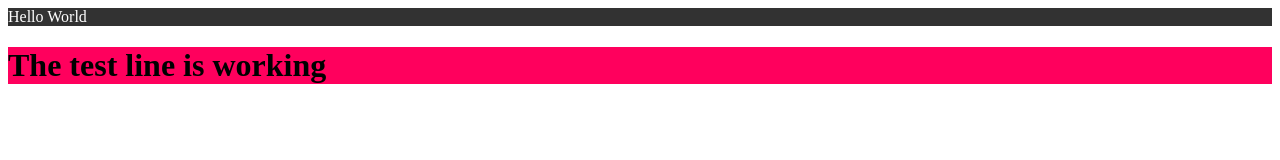
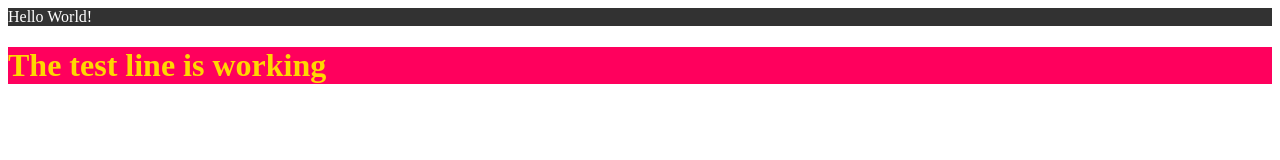
Before and after one commit to JayateerthK/REACT-JS1, a plain HTML site: page DAY1/index.htm in a window 1280 px wide. Drawn offline with Linux system fonts and the light colour scheme.

Commit message:
This a new change

```diff
--- a/index.htm
+++ b/DAY1/index.htm
@@ -8,7 +8,7 @@
 </head>
 <body>
     <div id="root"></div>
-    <h1>This is a test line</h1>
+    <h1>This is a test line.</h1>
 
     <script src="./script.js"></script>
 </body>
--- a/script.js
+++ b/DAY1/script.js
@@ -1,5 +1,5 @@
 const root = document.querySelector("#root");
 const heading = document.querySelector("h1");
-root.innerHTML= "Hello World";
+root.innerHTML= "Hello World!";
 heading.innerHTML = "The test line is working";
 document.appendChild(root, heading);
--- a/style.css
+++ b/DAY1/style.css
@@ -4,4 +4,5 @@
 }
 h1{
     background-color: #ff005d;
+    color: gold;
 }
```
